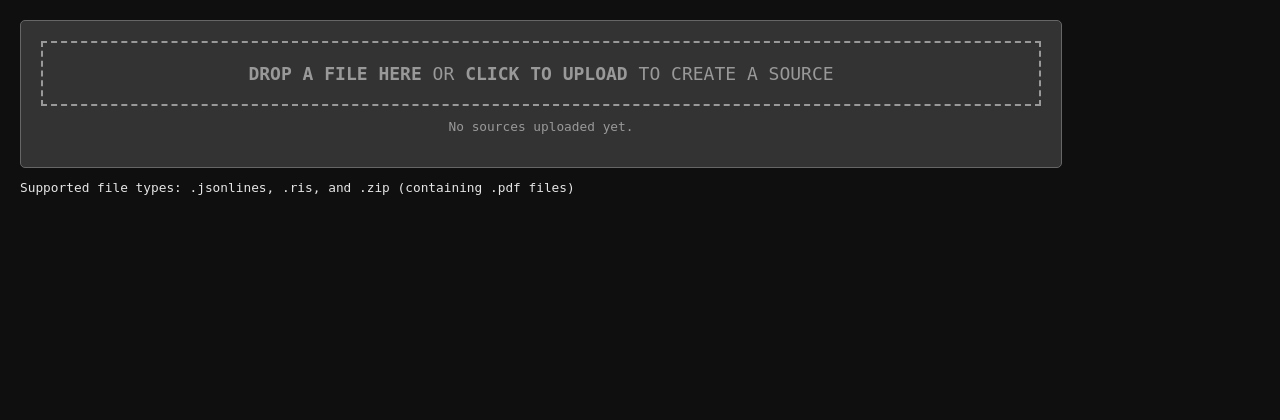
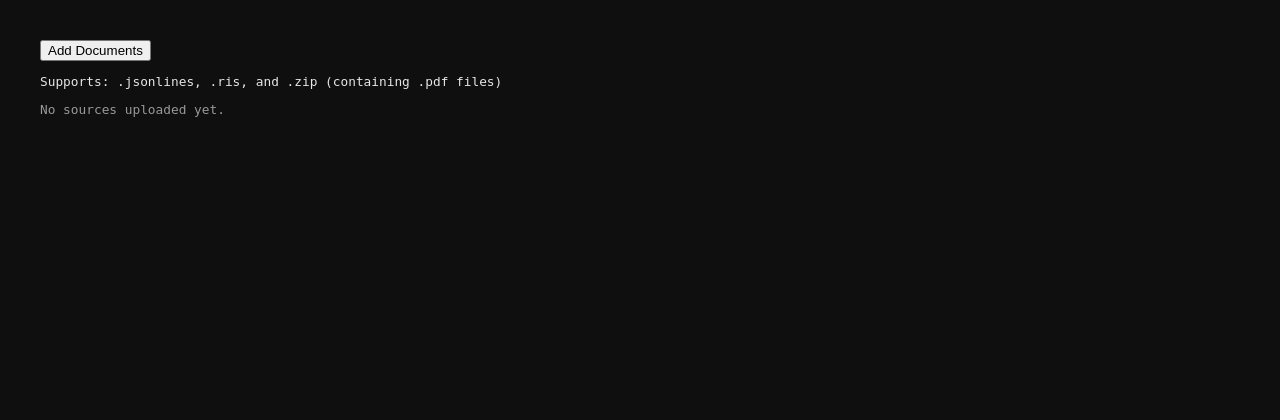
Before and after one commit to insilica/srvc-neo4j, a Flask app: template upload/src/templates/upload.html in a window 1280 px wide. Shown: the top 420 px of the page. Run offline with Flask 2, Linux system fonts and the light colour scheme; the template is opened without the code that fills it, so the values that code supplies are empty; parts of the project's set-up code (start-up, migrations or seed data) failed here and were passed over.

Commit message:
bunch of css work on the upload service

```diff
--- a/upload/src/templates/upload.html
+++ b/upload/src/templates/upload.html
@@ -1,6 +1,8 @@
 <!DOCTYPE html>
 <html>
 <head>
+    <link rel="stylesheet" href="https://cdnjs.cloudflare.com/ajax/libs/font-awesome/6.0.0-beta3/css/all.min.css">
+
     <style>
         body {
             background-color: #0F0F0F;
@@ -15,43 +17,6 @@
         .container {
             max-width: 1000px;
             padding: 20px;
-            border: 1px solid #666;
-            border-radius: 5px;
-            background-color: #333;
-        }
-
-        .file-upload {
-            border: 2px dashed #999;
-            padding: 20px;
-            text-align: center;
-            cursor: pointer;
-            transition: all 0.3s ease;
-        }
-
-        .file-upload:hover {
-            transform: scale(1.02);
-            border-color: #ccc;
-        }
-
-        .file-upload label {
-            color: #999;
-            font-size: 1.2vw;
-            margin: 0;
-            text-transform: uppercase; // Make text uppercase for emphasis
-        }
-
-        .file-upload label:hover {
-            color: #ccc;
-        }
-
-        .file-upload label {
-            color: #999;
-            font-size: 18px;
-            margin: 0;
-        }
-
-        .file-upload label:hover {
-            color: #ccc;
         }
 
         .source-box {
@@ -88,16 +53,96 @@
 
         .no-sources {
             color: #999;
-            text-align: center;
         }
+
+        .upload-dialog {
+            display: none;
+            position: fixed;
+            z-index: 1;
+            left: 0;
+            top: 0;
+            width: 100%;
+            height: 100%;
+            overflow: auto;
+            background-color: rgba(0,0,0,0.7);
+            box-shadow: 0 5px 10px rgba(0, 0, 0, 0.2);
+        }
+
+        .upload-dialog-content {
+            background-color: #282828;
+            margin: 15% auto;
+            width: 50%;
+            height: 80%;
+            border-radius: 5px;
+        }
+
+        /* Styles for the dialog header */
+        .dialog-header {
+            display: flex;
+            justify-content: space-between;
+            align-items: center;
+            padding: 8px 10px 4px 10px;
+        }
+
+        .dialog-header h2 {
+            margin: 0;
+            font-size: 1.2rem;
+        }
+
+        .dialog-header .close {
+            cursor: pointer;
+            font-size: 1.2rem;
+        }
+
+        .upload-dialog hr {
+            border: none; /* Remove the border */
+            height: 1px; /* Set the height of the hr */
+            color: #FF8C00; /* Set the color of the hr */
+            background-color: #FF8C00;
+        }
+
+        .upload-dialog .file-upload {
+            display: flex;
+            height: 80%;
+            width: 90%;
+            padding: 20px;
+            justify-content: center;
+            align-items: center;
+            flex-direction: column;
+            color: white;
+            font-size: 1rem;
+            text-align:center;
+        }
+
+
     </style>
 </head>
 <body>
     <div class="container">
-        <div class="file-upload" ondrop="dropHandler(event);" ondragover="dragOverHandler(event);">
-            <input type="file" id="file-input" name="file" style="display: none;" onchange="handleFileSelect(event);">
-            <label for="file-input"><strong>Drop a file here</strong> or <strong>click to upload</strong> to create a Source</label>
+
+        <!-- ADD DOCUMENTS BUTTON-->
+        <button id="add-docs-btn">Add Documents</button>
+        <p class="supported-types">Supports: .jsonlines, .ris, and .zip (containing .pdf files)</p>
+
+        <!-- UPLOAD DIALOG -->
+        <div id="upload-dialog" class="upload-dialog">
+            <div class="upload-dialog-content">
+                <!-- Dialog Header -->
+                <div class="dialog-header">
+                    <h2>Upload documents</h2>
+                    <span id="close-btn" class="close">&#10006;</span>
+                </div>
+                <hr>
+
+                <div class="file-upload" ondrop="dropHandler(event);" ondragover="dragOverHandler(event);">
+                    <p>Drag and drop document files.</p>
+                    <p>Supports: .jsonlines, .ris, and .zip (containing .pdf files)</p>
+                    <button id="select-files-btn">SELECT FILES</button>
+                    <input type="file" id="file-input" name="file" style="display: none;" onchange="handleFileSelect(event);">
+                </div>
+            </div>
         </div>
+
 
         <div id="uploaded-sources">
             {% if sources %}
@@ -114,11 +159,6 @@
             {% endif %}
         </div>
     </div>
-
-    <p class="supported-types">
-        Supported file types: .jsonlines, .ris, and .zip (containing .pdf files)
-    </p>
-
     <script>
         function handleFileSelect(event) {
             event.preventDefault();
@@ -205,6 +245,21 @@
                 // Perform any error handling if needed
             });
         }
+
+        // Open the upload dialog
+        document.getElementById('add-docs-btn').addEventListener('click', function() {
+            document.getElementById('upload-dialog').style.display = 'block';
+        });
+
+        // Close the upload dialog
+        document.getElementById('close-btn').addEventListener('click', function() {
+            document.getElementById('upload-dialog').style.display = 'none';
+        });
+
+        // Select files button
+        document.getElementById('select-files-btn').addEventListener('click', function() {
+            document.getElementById('file-input').click();
+        });
     </script>
 </body>
 </html>
```
